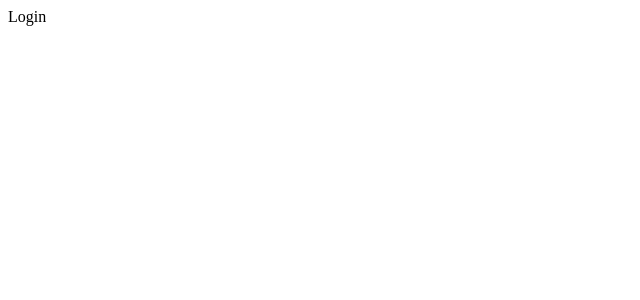
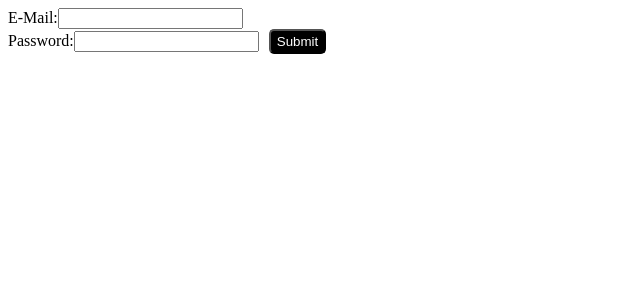
Before and after one commit to nehemiahh23/p1-sneeks-project, a React (Vite) app in the folder client/: page /login in a window 1280 px wide. Shown: the top 300 px of the page, without its empty margins (0-640 px from the left). Built offline with nearby package versions, Linux system fonts and the light colour scheme.

Commit message:
setup login component

```diff
--- a/client/src/components/Login.jsx
+++ b/client/src/components/Login.jsx
@@ -1,9 +1,32 @@
-import React from 'react'
+import { useState } from 'react'
 import Signup from './Signup'
 
 function Login({ navigate }) {
+
+  const [form, setForm] = useState({
+    email: "",
+    username: "",
+    password: ""
+  })
+
+  function handleSubmit(e) {
+    e.preventDefault()
+  }
+
+  function handleChange(e) {
+    setForm({...form, [e.target.name]: e.target.value})
+  }
+
   return (
-    <div>Login</div>
+    <>
+      <form onSubmit={handleSubmit}>
+        <label htmlFor='email'>E-Mail:</label>
+        <input name='email' id='email' type='email' value={form.email} onChange={handleChange}></input><br/>
+        <label htmlFor='password'>Password:</label>
+        <input name='password' id='password' type='password' value={form.password} onChange={handleChange}></input>
+        <input type='submit' value={"Submit"}/>
+      </form>
+    </>
   )
 }
 
```
